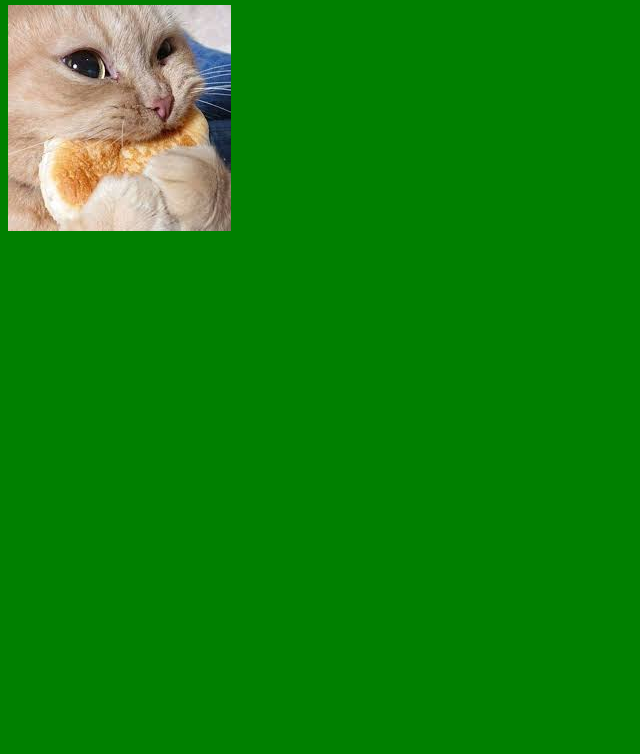
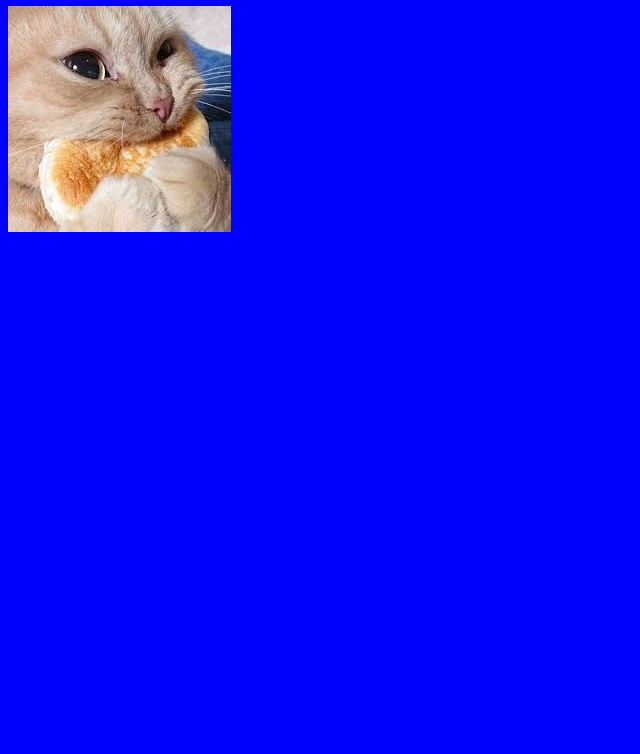
Before and after one commit to 26-fioGa/RepositorioPrueba, a plain HTML site: page index.html in a window 1280 px wide. Shown: the part 75-829 px from the top of the page, without its empty margins (0-640 px from the left). Drawn offline with Linux system fonts and the light colour scheme.

Commit message:
se modifica el fondo de la página

```diff
--- a/styles.css
+++ b/styles.css
@@ -1,4 +1,5 @@
 body {
-    background-color: green;
+    background-color: blue;
     height: 100vh;
+    font-family: Verdana;
 }
```
